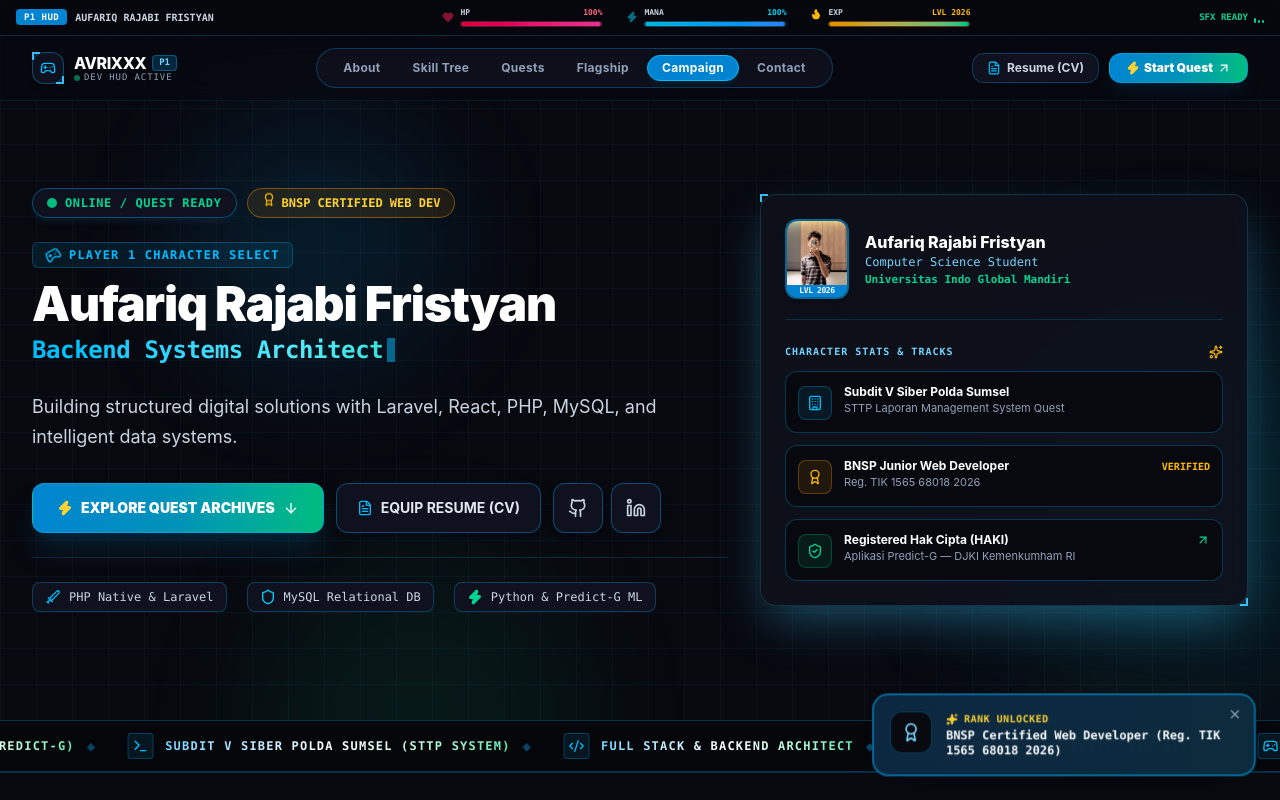
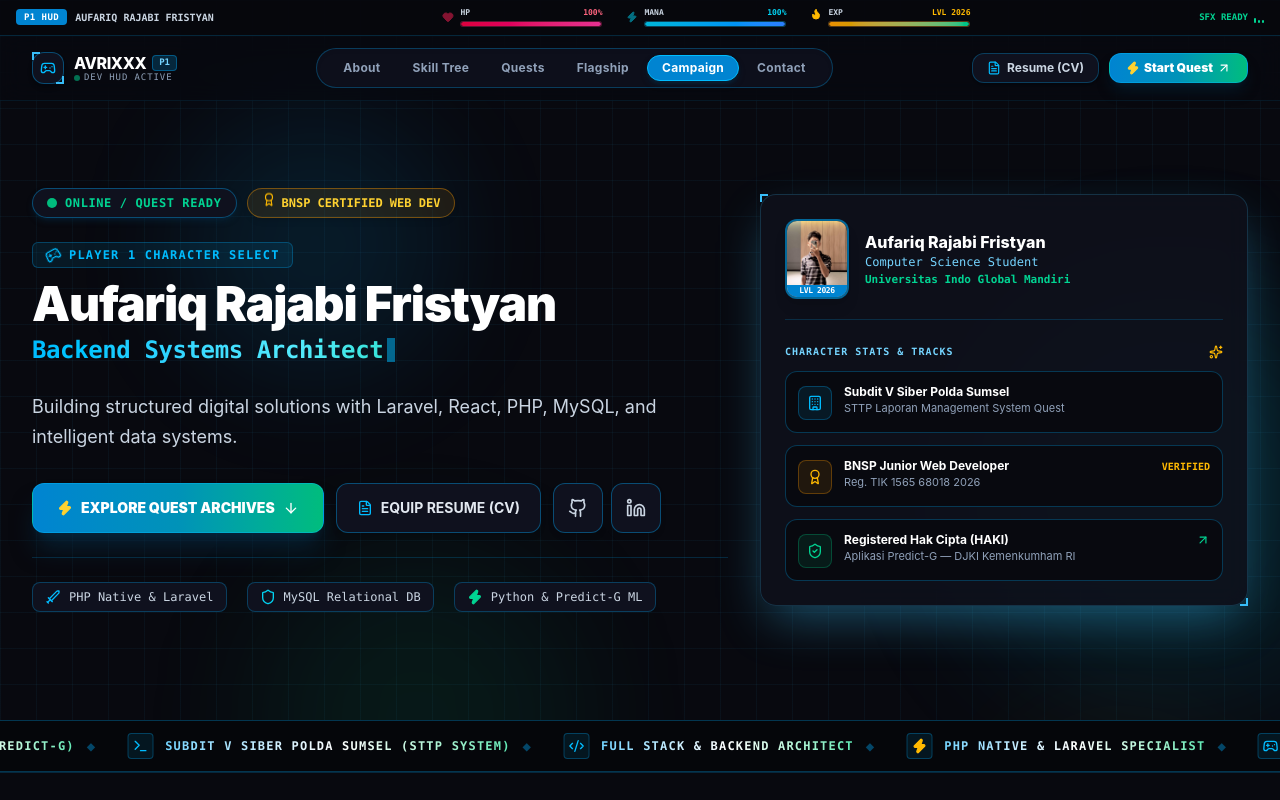
Before and after one commit to ASSILIGHTE/PORTO_AVRIXX, a React (Vite) app: page / in a window 1280 px wide. Shown: the top 800 px of the page. Built offline with nearby package versions, Linux system fonts and the light colour scheme.

Commit message:
Remove achievement popup notification

```diff
--- a/src/App.jsx
+++ b/src/App.jsx
@@ -15,7 +15,7 @@ import CvModal from './components/CvModal';
 import CertificateModal from './components/CertificateModal';
 import WelcomeLoader from './components/WelcomeLoader';
 import GlowParticles from './components/GlowParticles';
-import AchievementPopup from './components/AchievementPopup';
+
 
 export default function App() {
   const [cvModalOpen, setCvModalOpen] = useState(false);
@@ -82,9 +82,6 @@ export default function App() {
         <Contact />
       </main>
 
-      {/* Floating RPG Achievement Unlocked Toast Notification */}
-      <AchievementPopup />
-
       {/* 10. Footer */}
       <Footer />
 
```
